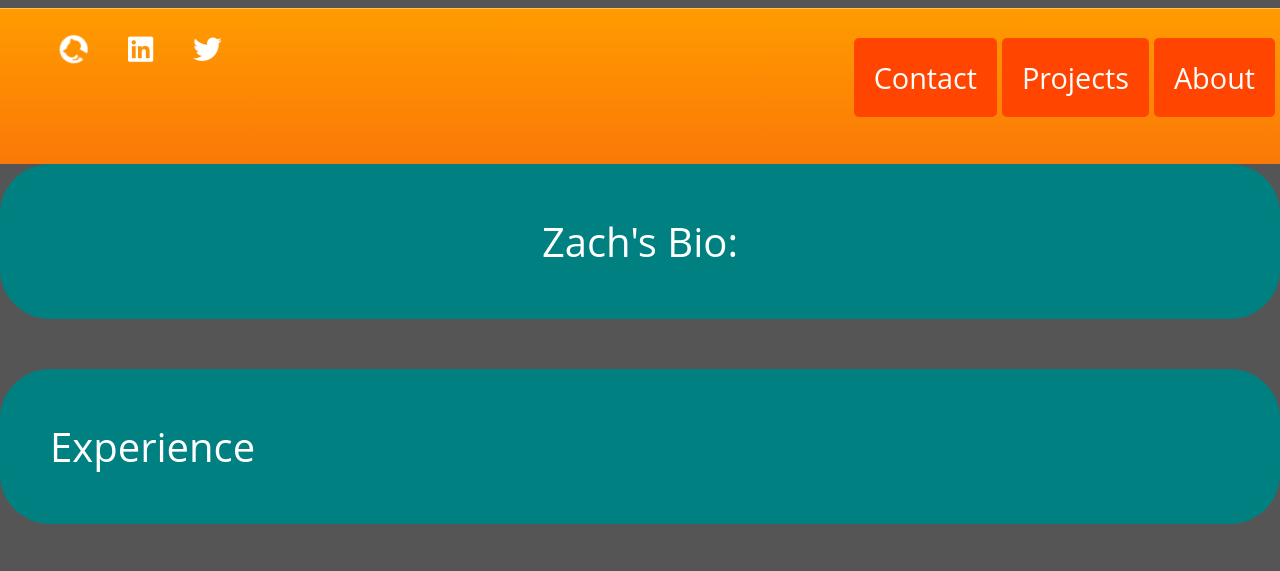
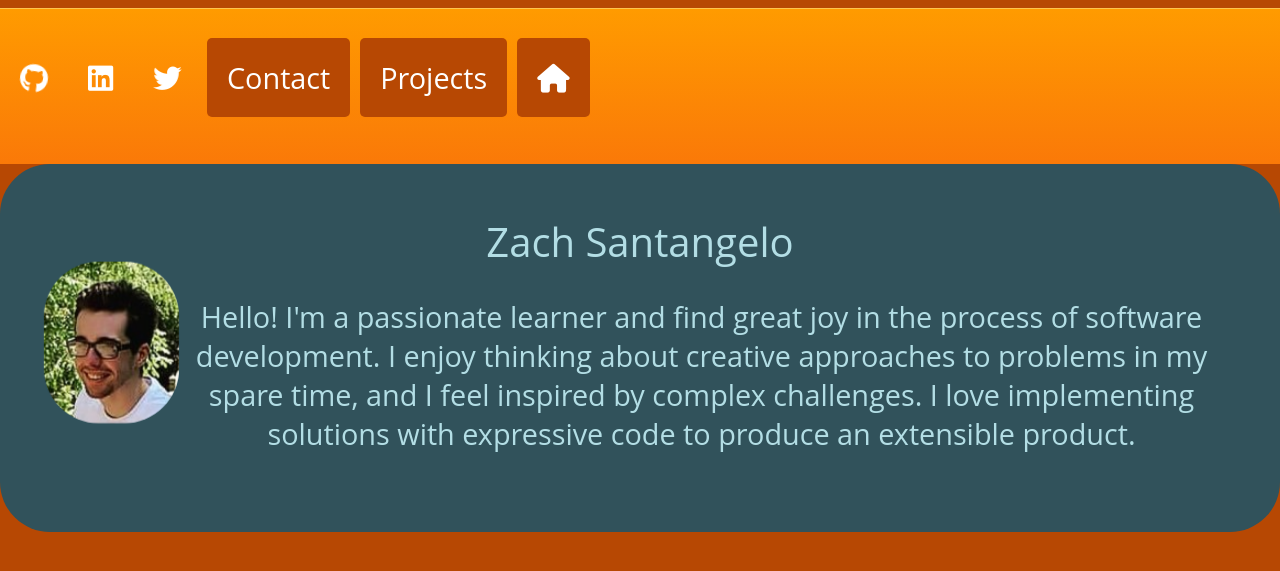
Before and after one commit to Qazzzie/Qazzzie, a Jekyll site: the page index.html, which Jekyll copies as it is, in a window 1280 px wide. Shown: the top 571 px of the page. Built offline with Jekyll 4.4.1, drawn with Linux system fonts in a browser that asks for light colours; nearby versions of some CDN libraries.

Commit message:
updated style, added some content

```diff
--- a/css/style.css
+++ b/css/style.css
@@ -18,11 +18,7 @@
   --orange: #ffa500;
   --green: #006400;
 }
-body {
-  font-family: 'Open Sans', 'Helvetica Neue', sans-serif;
-  font-size: 1.8em;
-  color: var(--white);
-}
+
 @media (min-width: 414px) and (max-width: 767px) {
   body{
     font-size: 1em;
@@ -31,6 +27,7 @@ body {
     width: 20vw;
   }
 }
+
 .form {
   width: 400px;
 }
@@ -70,10 +67,13 @@ body {
   cursor: pointer;
 }
 body {
-  background-color: var(--gray2);
+  background-color: #B74803;
   display: grid;
   justify-content: center;
   align-items: center;
+  font-family: 'Open Sans', 'Helvetica Neue', sans-serif;
+  font-size: 1.8em;
+  color: #B3DEE5;
 }
 .center{
   display: grid;
@@ -81,18 +81,56 @@ body {
   align-items: center;
   grid-template-columns: 1fr;
 }
-.nav-list {
+
+/* navigation */
+
+/* .nav-list {
   top:0;
   display:block;
   list-style-type: none;
   padding: 0;
   overflow: hidden;
+} */
+.navigation{
+  display:flex;
+  width: 100vw;
+  border-top: 1px solid #fdc34e;
+  padding-bottom: 18px;
+  background-color: #FFA101;
+  background-image: -moz-linear-gradient(top, #ff9b00, #fa7908);
+	background-image: -webkit-gradient(linear, 0 0, 0 100%, from(#ff9b00), to(#fa7908));
+	background-image: -webkit-linear-gradient(top, #ff9b00, #fa7908);
+	background-image: -o-linear-gradient(top, #ff9b00, #fa7908);
+	background-image: linear-gradient(top, #ff9b00, #fa7908);
+	background-repeat: repeat-x;
 }
-.list-item {
+/* social nav items */
+.social-nav {
+  top:0;
+  display:block;
+  list-style-type: none!important;
+  padding: 0;
+  overflow: hidden;
+}
+ul.social-nav li{
+  float:right;
+  color: white;
+}
+/* site nav items */
+.site-nav {
+  top:0;
+  display:block;
+  list-style-type: none;
+  padding: 0;
+  overflow: hidden;
+  float: right;
+}
+.site-list-item {
   float: right;
   border-radius: 5px;
   margin-right: 5px;
-  background-color: orangered;
+  margin-left: 5px;
+  background-color: #B74803;
 }
 li a{
   display: block;
@@ -102,9 +140,16 @@ li a{
   text-decoration: none;
 }
 li a:hover{
-  background-color:  black;
+  background-color: #31525B;
   border-radius: 10px;
+  color: black;
+  /* transform: scale(1.2); */
 }
+.sitelink:hover{
+    transform: scale(1.1);
+}
+
+/* text highlight/shadows */
 .highlight{
   text-shadow: 1px 1px 1px purple;
 }
@@ -133,7 +178,7 @@ li a:hover{
   height: 50px;
 }
 .content{
-  background-color: teal;
+  background-color: #31525B;
   padding: 50px;
   margin-bottom: 50px;
   border-radius: 50px;
@@ -192,23 +237,36 @@ li a:hover{
   background-repeat: no-repeat;
   background-size: auto;
 }
-.navigation{
-  width: 100vw;
-  border-top: 1px solid #fdc34e;
-  padding-bottom: 18px;
-  background-color: #fd8d03;
-  background-image: -moz-linear-gradient(top, #ff9b00, #fa7908);
-	background-image: -webkit-gradient(linear, 0 0, 0 100%, from(#ff9b00), to(#fa7908));
-	background-image: -webkit-linear-gradient(top, #ff9b00, #fa7908);
-	background-image: -o-linear-gradient(top, #ff9b00, #fa7908);
-	background-image: linear-gradient(to bottom, #ff9b00, #fa7908);
-	background-repeat: repeat-x;
+
+
+
+/* loading animation. only works with JS, make sure to add jquery CDN script to html page.
+    <script src="https://ajax.googleapis.com/ajax/libs/jquery/2.2.4/jquery.min.js"></script>
+    <script src="https://cdnjs.cloudflare.com/ajax/libs/modernizr/2.8.3/modernizr.js"></script> */
+.no-js #loader { display: none; }
+.js #loader {
+  display: block;
+  position: absolute;
+  left: 100px;
+  top: 0;
 }
-ul.social{
-  display:block;
-  list-style-type: none!important;
-  margin:0;
+.se-pre-con {
+	position: fixed;
+	left: 0px;
+	top: 0px;
+	width: 100%;
+	height: 100%;
+	z-index: 9999;
+	background: url('../images/Preload.gif') center no-repeat #ff9b00;
 }
-ul.social li{
-  float:left;
+
+/* hamburger menu */
+
+
+
+/* profile picture */
+.profile-pic{
+  border-radius: 50px;
+  position: inherit, absolute;
+  float: left;
 }
--- a/index.html
+++ b/index.html
@@ -1,13 +1,13 @@
 <!DOCTYPE html>
 <html lang="en">
-  <head>
+  <head class="head">
     <!-- Metadata, favicon -->
-    <title>About Zach Santangelo (SDE)</title>
+    <title>Zach Santangelo SDE</title>
     <meta charset="UTF-8" />
     <meta http-equiv="X-UA-Compatible" content="IE=edge" />
     <meta name="viewport" content="width=device-width, initial-scale=1.0" />
-    <link rel="icon" href="img/favicon.ico" type="image/x-icon">
-    <link rel="shortcut icon" href="img/favicon.ico" type="image/x-icon" />
+    <link rel="icon" href="images/favicon/favicon.ico" type="image/x-icon">
+    <link rel="shortcut icon" href="images/favicon/favicon.ico" type="image/x-icon" />
     <meta name="description" content="Your description">
     <meta name="keywords" content="Your keywords">
     <meta name="author" content="Your name">
@@ -23,38 +23,50 @@
     <script src="https://kit.fontawesome.com/1d1249de16.js" crossorigin="anonymous"></script>
 
     <!-- Js Scripts -->
+    <script async src="js/loadinganimation.js"></script>
     <script defer src="js/index.js"></script>
+
+    <!-- jquery CDN -->
+    <script src="https://ajax.googleapis.com/ajax/libs/jquery/2.2.4/jquery.min.js"></script>
+    <script src="https://cdnjs.cloudflare.com/ajax/libs/modernizr/2.8.3/modernizr.js"></script>
 
   </head>
 
-  <body>
+
+  <body class="body">
+    <div class="se-pre-con"></div>
     <header>
     <nav class="navigation">
-      <ul class="social">
+      <ul class="social-nav">
         <li>
-          <a href="https://github.com/Qazzzie" target="_blank"><i class="fa-brands fa-github fa-spin" style="--fa-animation-duration: 2.5s;"></i></a>
+          <a href="https://twitter.com/SantangeloZach" target="_blank"><i class="fa-brands fa-twitter fa-flip" style="--fa-animation-duration: 5s;"></i></a>
         </li>
         <li>
           <a href="https://www.linkedin.com/in/zachariah-santangelo/" target="_blank"><i class="fa-brands fa-linkedin fa-bounce" style="--fa-animation-duration: 2.5s;"></i></a>
         </li>
         <li>
-          <a href="https://twitter.com/SantangeloZach" target="_blank"><i class="fa-brands fa-twitter fa-flip" style="--fa-animation-duration: 5s;"></i></a>
+          <a href="https://github.com/Qazzzie" target="_blank"><i class="fa-brands fa-github fa-spin" style="--fa-animation-duration: 4.5s;"></i></a>
         </li>
       </ul>
 
-      <ul class="nav-list">
-        <li class="list-item"><a href="#" id="nav-about">About</a></li>
-        <li class="list-item"><a href="page/projects.html" id="nav-projects">Projects</a></li>
-        <li class="list-item"><a href="page/contact.html" id="nav-contact">Contact</a></li>
+      <ul class="site-nav">
+        <li class="site-list-item">
+          <a class="sitelink" href="index.html" id="nav-home"><i class="fa-solid fa-house"></i></a>
+        </li>
+        <li class="site-list-item">
+          <a class="sitelink" href="page/projects.html" id="nav-projects">Projects</a>
+        </li>
+        <li class="site-list-item">
+          <a class="sitelink" href="page/contact.html" id="nav-contact">Contact</a>
+        </li>
       </ul>
     </nav>
     </header>
 
     <div id="about" class="content">
-        <p1 id="header">Zach's Bio:</p1>
+        <p1 id="header">Zach Santangelo</p1>
+        <img src="/images/zachface.jpg" class="profile-pic fa-beat" style="--fa-animation-duration: 10s; --fa-beat-scale: 1.1;" alt="zach-profile-pic">
+        <p>Hello! I'm a passionate learner and find great joy in the process of software development. I enjoy thinking about creative approaches to problems in my spare time, and I feel inspired by complex challenges. I love implementing solutions with expressive code to produce an extensible product.</p>
       </div>
-        <div id="experience">
-          <p1 id="header">Experience</p1>
-        </div>
     </body>
 </html>
--- /dev/null
+++ b/js/loadinganimation.js
@@ -0,0 +1,30 @@
+// https://stackoverflow.com/questions/13270290/how-to-execute-code-before-window-load-and-after-dom-has-been-loaded
+// let body = document.querySelector('.head');
+// document.onreadystatechange = function(e)
+// {
+//     if (document.readyState === 'complete')
+//     {
+//         //dom is ready, window.onload fires later
+//         let img = document.createElement("img");
+//         img.setAttribute('style', 'position:absolute; textAlign:center; top:50%; left:50%; width:10%;');
+//         img.setAttribute('class', 'loadingAnimation');
+
+//         img.src = '../images/loading.gif';
+//         body.appendChild(img);
+//     }
+// };
+// window.onload = function(e)
+// {
+//     //document.readyState will be complete, it's one of the requirements for the window.onload event to be fired
+//     //do stuff for when everything is loaded
+//     // body.removeChild(img)
+//     let loadAnimation = document.querySelector('.loadingAnimation');
+//     loadAnimation.parentNode.removeChild(loadAnimation);
+// };
+
+// https://smallenvelop.com/display-loading-icon-page-loads-completely/
+//add jquery to html page. CSS loader
+$(window).load(function() {
+    // Animate loader off screen
+    $(".se-pre-con").fadeOut("slow");;
+});
```
Also changed, not shown: js/boids/boids.js (added, +184 -0 lines), images/Preload.gif (added), images/zachface.jpg (added).
